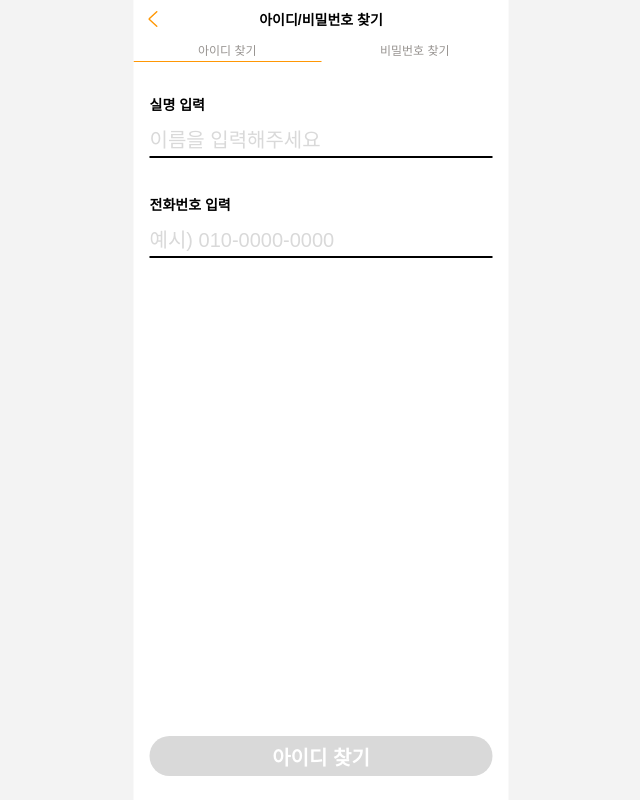
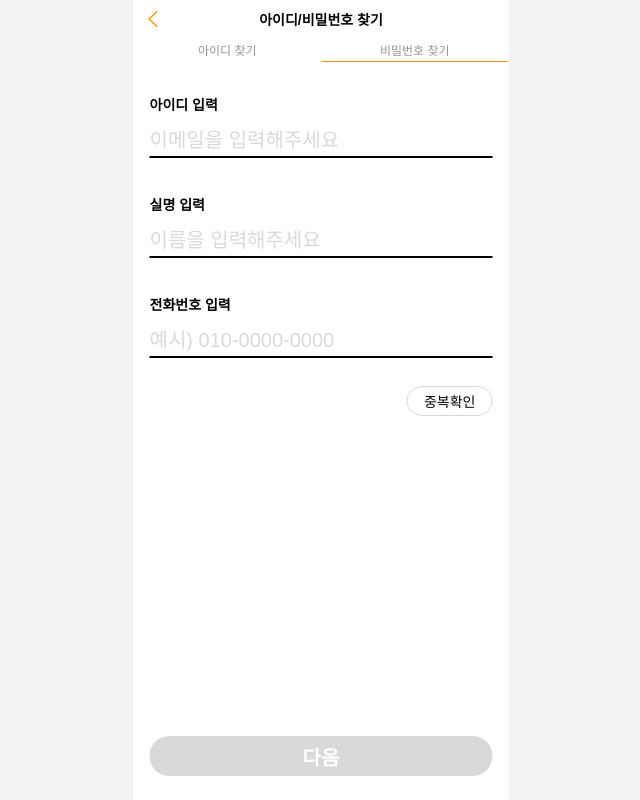
Before and after one commit to LikeLionRunnersApp/client, a React app: page /find-user/1 in a window 1280 px wide. Shown: the whole page, without its empty margins (319-959 px from the left). Built offline with nearby package versions, Linux system fonts and the light colour scheme; no server answers; the HTML template or start-up script is replaced by a standard one.

Commit message:
Feat: Create a ResetPw component

```diff
--- a/src/api/auth.ts
+++ b/src/api/auth.ts
@@ -1,5 +1,5 @@
 import instance from '@api/index'
-import { User, UserInfo } from '@types/index'
+import { User, UserInfo } from '@types/'
 
 export const fetchLogin = async ({
   memberId,
--- a/src/api/recovery.ts
+++ b/src/api/recovery.ts
@@ -23,3 +23,17 @@ export const fetchSendAuth = async ({
   const res = await instance.post('/sendAuthCode', { memberId, name, phoneNum })
   return res.data
 }
+
+export const fetchResetPassword = async ({
+  token,
+  password,
+}: {
+  token: string
+  password: string
+}): Promise<{ ok: boolean }> => {
+  const res = await instance.post('/resetPassword', {
+    token,
+    password,
+  })
+  return res.data
+}
--- a/src/components/FindUser/FindId.tsx
+++ b/src/components/FindUser/FindId.tsx
@@ -33,7 +33,7 @@ const FindId = () => {
   }
 
   return (
-    <Container>
+    <>
       <FormInput
         type="text"
         id="name"
@@ -66,23 +66,11 @@ const FindId = () => {
           아이디 찾기
         </Button>
       </ButtonContainer>
-    </Container>
+    </>
   )
 }
 
 export default FindId
-
-const Container = styled.div`
-  margin-top: 36px;
-
-  & input {
-    margin-bottom: 40px;
-  }
-
-  & input:last-of-type {
-    margin-bottom: 0;
-  }
-`
 
 const Alert = styled.strong<{ isError: boolean }>`
   position: relative;
--- a/src/components/FindUser/FindNavigator.tsx
+++ b/src/components/FindUser/FindNavigator.tsx
@@ -1,34 +1,24 @@
 import styled from '@emotion/styled'
-import { useNavigate } from 'react-router-dom'
-import { useState } from 'react'
+import { useLocation, useNavigate } from 'react-router-dom'
 
-interface Props {
-  onTab(tabName: string): void
-}
+const FindNavigator = () => {
+  const navigate = useNavigate()
+  const location = useLocation()
+  const path = location.pathname
 
-const FindNavigator = ({ onTab }: Props) => {
-  const [selectedTab, setSelectedTab] = useState<string>('id')
-
-  const navigate = useNavigate()
-
-  const handleSetTab = (tabName: string) => {
-    setSelectedTab(tabName)
-    onTab(tabName)
-    tabName === 'id' ? navigate('/find-user') : navigate('/find-user/1')
+  const moveTab = (tabName: string) => {
+    tabName === 'id' ? navigate('/find-user/id') : navigate('/find-user/1')
   }
 
   return (
     <Container>
       <Navigator
-        onClick={() => handleSetTab('id')}
-        active={selectedTab === 'id'}
+        onClick={() => moveTab('id')}
+        active={path === '/find-user/id'}
       >
         아이디 찾기
       </Navigator>
-      <Navigator
-        onClick={() => handleSetTab('pw')}
-        active={selectedTab === 'pw'}
-      >
+      <Navigator onClick={() => moveTab('pw')} active={path === '/find-user/1'}>
         비밀번호 찾기
       </Navigator>
     </Container>
--- a/src/components/FindUser/FindPw.tsx
+++ b/src/components/FindUser/FindPw.tsx
@@ -65,7 +65,7 @@ const FindPw = () => {
   }
 
   return (
-    <Container>
+    <>
       <FormInput
         type="text"
         id="memberId"
@@ -126,22 +126,11 @@ const FindPw = () => {
           다음
         </Button>
       </ButtonContainer>
-    </Container>
+    </>
   )
 }
 
 export default FindPw
-const Container = styled.div`
-  margin-top: 36px;
-
-  & input {
-    margin-bottom: 40px;
-  }
-
-  & input:last-of-type {
-    margin-bottom: 0;
-  }
-`
 
 const ConfirmButton = styled.button`
   margin: 0 0 0 auto;
--- a/src/components/FindUser/ResetPw.tsx
+++ b/src/components/FindUser/ResetPw.tsx
@@ -1,5 +1,112 @@
+import { useLocation } from 'react-router-dom'
+import { FormInput } from '../Common/UI'
+import useFormValidation from '@/hooks/useFormValidation'
+import styled from '@emotion/styled'
+import { Button } from '@components/Common/UI'
+import { useState, useEffect } from 'react'
+import { useNavigate } from 'react-router-dom'
+import { fetchResetPassword } from '@/api/recovery'
+
 const ResetPw = () => {
-  return <></>
+  const {
+    password,
+    passwordValid,
+    handlePasswordChange,
+    confirmPassword,
+    confirmPasswordValid,
+    handleConfirmPasswordChange,
+  } = useFormValidation({
+    initialPassword: '',
+  })
+  const [passwordAlert, setPasswordAlert] = useState<string>('')
+  const [confirmPasswordAlert, setConfirmPasswordAlert] = useState<string>('')
+
+  const navigate = useNavigate()
+  const location = useLocation()
+  const token = location.state?.token
+
+  useEffect(() => {
+    token === undefined && navigate('/find-user/1')
+  }, [])
+
+  useEffect(() => {
+    if (password.length > 0) {
+      passwordValid
+        ? setPasswordAlert('')
+        : setPasswordAlert('비밀번호는 특수문자 포함 8자 이상이에유~')
+    }
+
+    if (confirmPassword.length > 0) {
+      confirmPasswordValid
+        ? setConfirmPasswordAlert('')
+        : setConfirmPasswordAlert('기존 비밀번호랑 달라유~')
+    }
+  }, [password, confirmPassword])
+
+  const handleResetPassword = async () => {
+    const res = await fetchResetPassword({ token, password: confirmPassword })
+
+    if (res.ok) {
+      alert('비밀번호 재설정이 완료되었습니다.')
+      navigate('/signin')
+    } else {
+      alert('비밀번호 재설정에 실패하였습니다.')
+    }
+  }
+
+  return (
+    <>
+      <FormInput
+        type="text"
+        id="password"
+        name="password"
+        onChange={e => handlePasswordChange(e.target.value)}
+        value={password}
+        placeholder="8자 이상 작성해주세요"
+        hidden={false}
+        label="비밀번호 재설정"
+      />
+      {<Alert isError={passwordValid}>{passwordAlert}</Alert>}
+      <FormInput
+        type="text"
+        id="confirmPassword"
+        name="confirmPassword"
+        onChange={e => handleConfirmPasswordChange(e.target.value)}
+        value={confirmPassword}
+        placeholder="비밀번호를 다시 한번 입력해주세요"
+        hidden={false}
+        label="비밀번호 확인"
+      />
+      {<Alert isError={confirmPasswordValid}>{confirmPasswordAlert}</Alert>}
+      <ButtonContainer>
+        <Button
+          type="submit"
+          variant={passwordValid && confirmPasswordValid ? 'start' : 'login'}
+          size="lg"
+          disabled={passwordValid && confirmPasswordValid ? false : true}
+          onClick={handleResetPassword}
+        >
+          다음
+        </Button>
+      </ButtonContainer>
+    </>
+  )
 }
 
 export default ResetPw
+
+const Alert = styled.strong<{ isError: boolean }>`
+  position: relative;
+  top: -90px;
+  font-size: 12px;
+  font-weight: 400;
+  color: ${({ isError }) => (isError ? '#989491' : '#FF9704')};
+`
+
+const ButtonContainer = styled.div`
+  position: absolute;
+  width: 100%;
+  padding: 0 16px 24px;
+  left: 0;
+  bottom: 0;
+`
--- a/src/components/SignIn/Navigate.tsx
+++ b/src/components/SignIn/Navigate.tsx
@@ -6,7 +6,7 @@ const Navigate = () => {
     <NavContainer>
       <UnorderedList>
         <li>
-          <Link to="/find-user">아이디/비밀번호 찾기</Link>
+          <Link to="/find-user/id">아이디/비밀번호 찾기</Link>
         </li>
         <li>
           <Link to="/signup/1">회원가입</Link>
--- a/src/pages/FindUser.tsx
+++ b/src/pages/FindUser.tsx
@@ -1,22 +1,35 @@
 import { BaseLayout, Container } from '@components/Common'
 import FormHeader from '@components/Common/FormHeader'
-import { useState } from 'react'
 import FindNavigator from '@components/FindUser/FindNavigator'
-import FindId from '@/components/FindUser/FindId'
 import { Outlet } from 'react-router-dom'
+import styled from '@emotion/styled'
 
 const FindUser = () => {
-  const [tab, setTab] = useState('id')
-
   return (
     <>
       <BaseLayout>
         <FormHeader title="아이디/비밀번호 찾기" />
-        <FindNavigator onTab={tabName => setTab(tabName)} />
-        <Container>{tab === 'id' ? <FindId /> : <Outlet />}</Container>
+        <FindNavigator />
+        <Container>
+          <FormContainer>
+            <Outlet />
+          </FormContainer>
+        </Container>
       </BaseLayout>
     </>
   )
 }
 
 export default FindUser
+
+const FormContainer = styled.div`
+  margin-top: 36px;
+
+  & input {
+    margin-bottom: 40px;
+  }
+
+  & input:last-of-type {
+    margin-bottom: 0;
+  }
+`
--- a/src/router/Router.tsx
+++ b/src/router/Router.tsx
@@ -6,7 +6,7 @@ import {
   LoginCredentialsInput,
   UserProfileInput,
 } from '@components/SignUp/'
-import { FindPw, ResetPw } from '@/components/FindUser/'
+import { FindId, FindPw, ResetPw } from '@/components/FindUser/'
 
 const Router = () => {
   return (
@@ -20,6 +20,7 @@ const Router = () => {
         <Route path="3" element={<Success />} />
       </Route>
       <Route path="/find-user" element={<FindUser />}>
+        <Route path="id" element={<FindId />} />
         <Route path="1" element={<FindPw />} />
         <Route path="2" element={<ResetPw />} />
       </Route>
```
